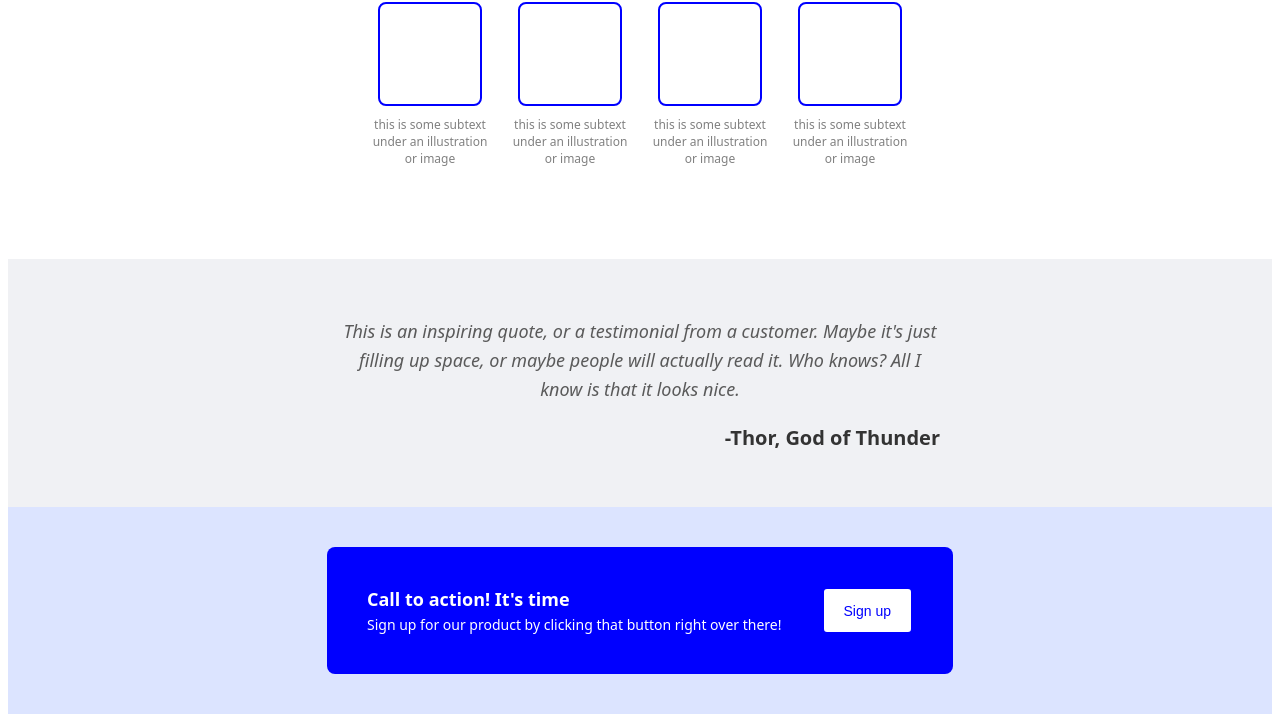
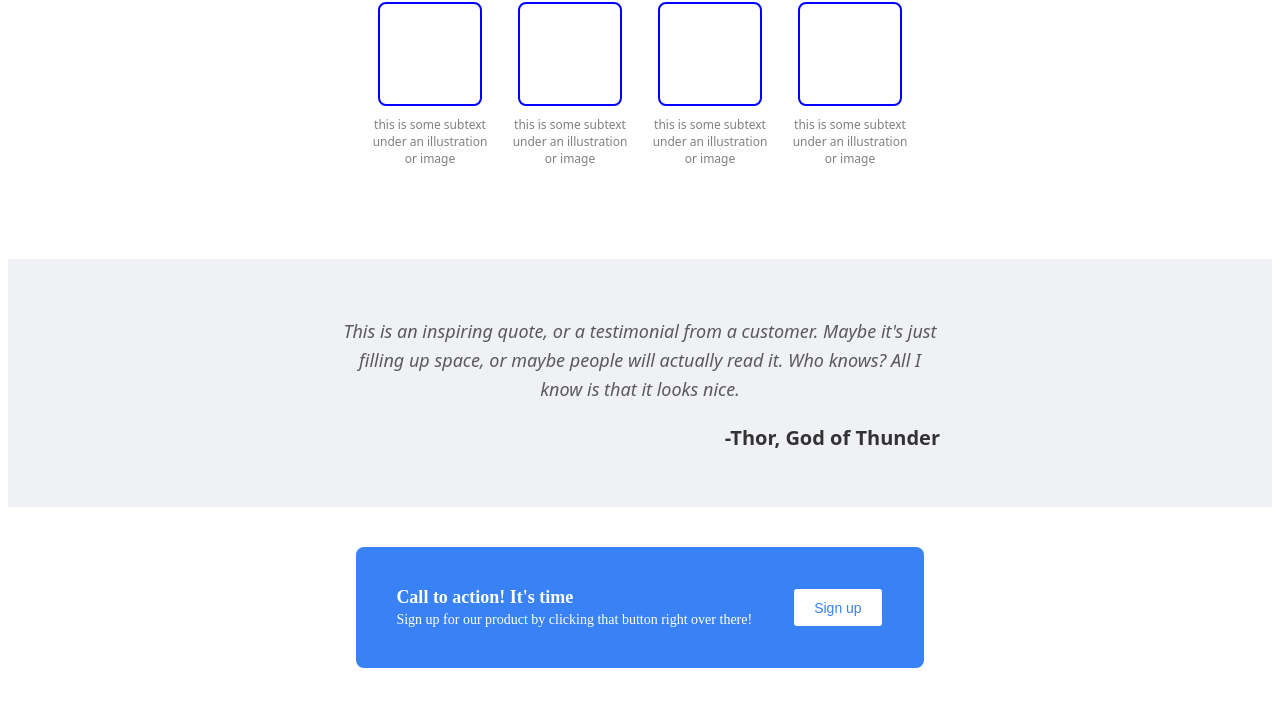
Before and after one commit to chriswanjohi/Repos, a plain HTML site: page index.html in a window 1280 px wide. Shown: the part 554-1276 px from the top of the page. Drawn offline with Linux system fonts and the light colour scheme.

Commit message:
Final Changes 2

```diff
--- a/styles.css
+++ b/styles.css
@@ -124,7 +124,7 @@ border: 0px;
   }
 
 .section-4{
-    background-color: #dce4ff;
+    background-color: #ffffff;
     padding: 40px;
     display: flex;
     justify-content: center;
@@ -132,12 +132,12 @@ border: 0px;
 }
 
 .cta-container{
-    background-color: blue;
+    background-color: #3882F6;
     display: flex;
     padding: 40px;
     max-width: 800px;
     border-radius: 8px;
-    font-family: system-ui, -apple-system, BlinkMacSystemFont, 'Segoe UI', Roboto, Oxygen, Ubuntu, Cantarell, 'Open Sans', 'Helvetica Neue', sans-serif;
+    font-family: robo;
 
 }
 
@@ -164,8 +164,8 @@ border: 0px;
 
 .cta-button {
     background-color: white;
-    color: blue; /* Blue text for the button */
-    border: 2px solid blue; /* Blue border */
+    color:#3882F6; /* Blue text for the button */
+    border: 2px solid #3882F6; /* Blue border */
     padding: 10px 20px;
     border-radius: 5px;
     font-size: 14px;
```
